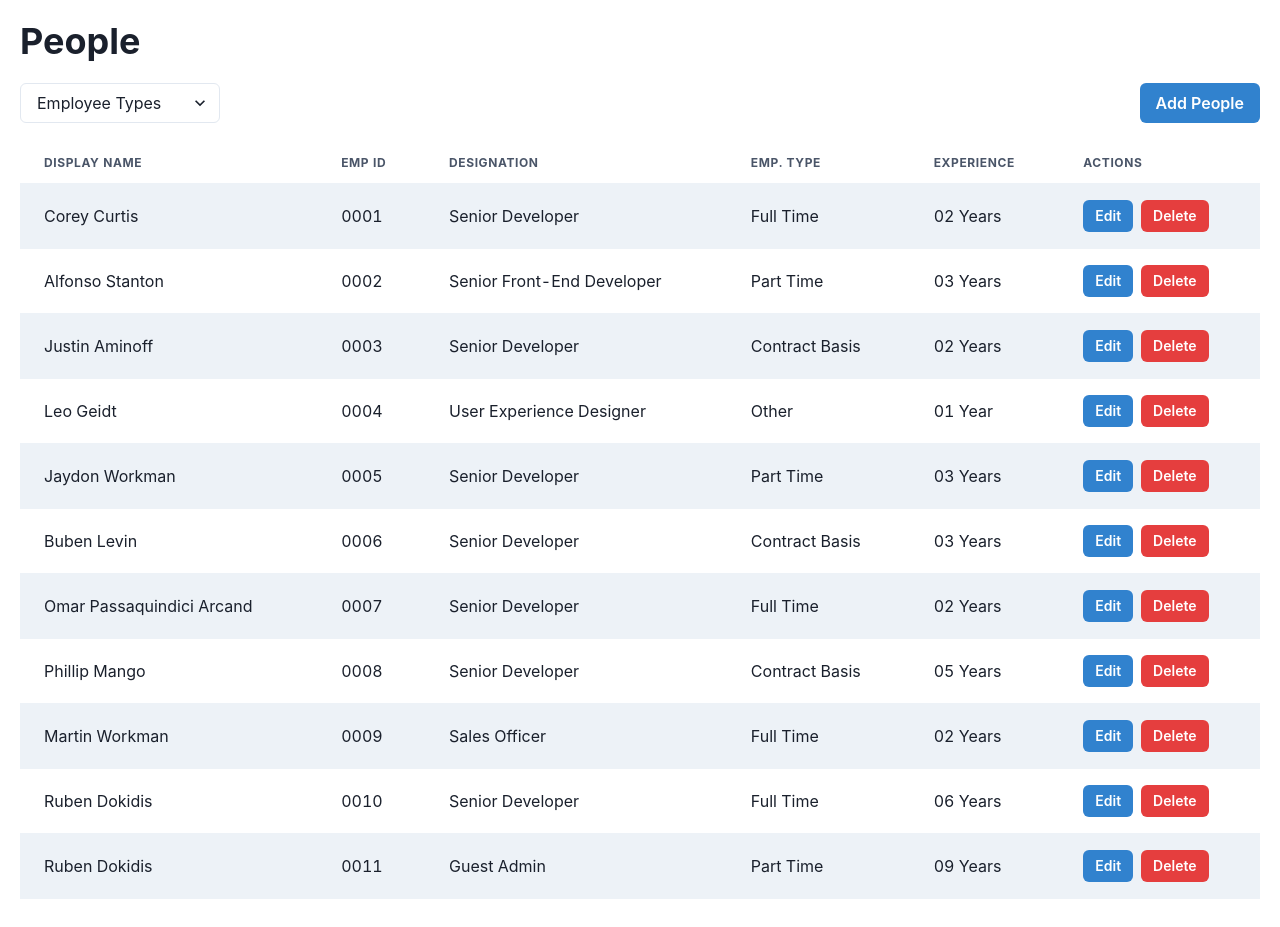
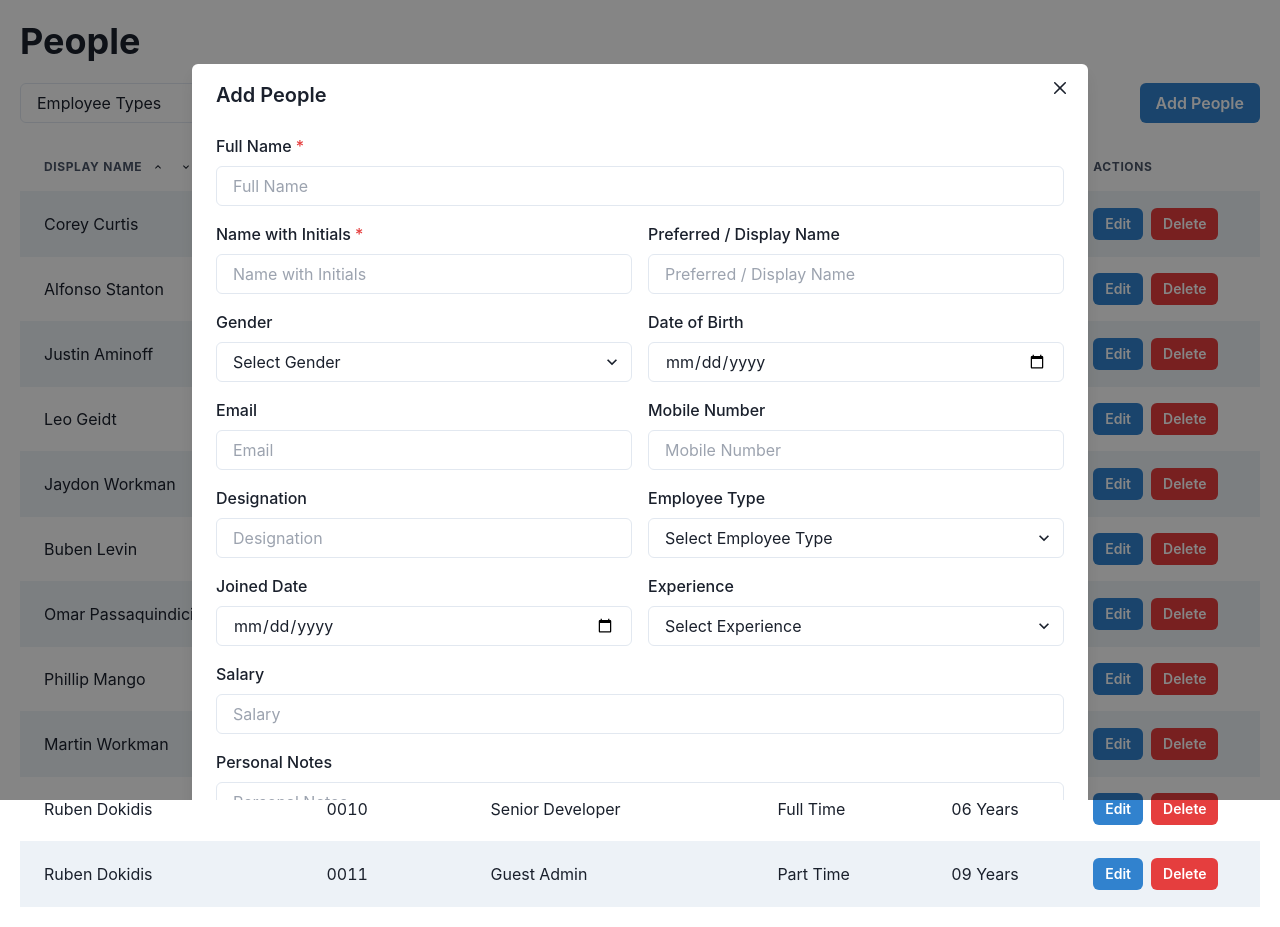
Before and after one commit to DFanso/beta-launch-technical-assignment, a React (Vite) app in the folder frontend/: page / in a window 1280 px wide. Both pictures are taken after a click on the button "Add People". Built offline with nearby package versions, Linux system fonts and the light colour scheme.

Commit message:
add edit component

```diff
--- a/frontend/package.json
+++ b/frontend/package.json
@@ -18,6 +18,7 @@
     "vite": "^5.3.1"
   },
   "dependencies": {
+    "@chakra-ui/icons": "^2.1.1",
     "@chakra-ui/react": "^2.8.2",
     "@emotion/react": "^11.11.4",
     "@emotion/styled": "^11.11.5",
--- /dev/null
+++ b/frontend/src/components/AddEditPeopleModal.tsx
@@ -0,0 +1,140 @@
+import React from 'react';
+import {
+  Modal,
+  ModalOverlay,
+  ModalContent,
+  ModalHeader,
+  ModalFooter,
+  ModalBody,
+  ModalCloseButton,
+  Button,
+  FormControl,
+  FormLabel,
+  Input,
+  Select,
+  Textarea,
+  Grid,
+  GridItem
+} from '@chakra-ui/react';
+
+const AddEditPeopleModal = ({ isOpen, onClose, initialData }: { isOpen: boolean, onClose: () => void, initialData?: any }) => {
+  return (
+    <Modal isOpen={isOpen} onClose={onClose} size="4xl">
+      <ModalOverlay />
+      <ModalContent>
+        <ModalHeader>{initialData ? 'Edit People' : 'Add People'}</ModalHeader>
+        <ModalCloseButton />
+        <ModalBody>
+          <Grid templateColumns="repeat(2, 1fr)" gap={4}>
+            <GridItem colSpan={2}>
+              <FormControl id="fullName" isRequired>
+                <FormLabel>Full Name</FormLabel>
+                <Input placeholder="Full Name" defaultValue={initialData?.fullName} />
+              </FormControl>
+            </GridItem>
+            <GridItem>
+              <FormControl id="initials" isRequired>
+                <FormLabel>Name with Initials</FormLabel>
+                <Input placeholder="Name with Initials" defaultValue={initialData?.initials} />
+              </FormControl>
+            </GridItem>
+            <GridItem>
+              <FormControl id="preferredName">
+                <FormLabel>Preferred / Display Name</FormLabel>
+                <Input placeholder="Preferred / Display Name" defaultValue={initialData?.preferredName} />
+              </FormControl>
+            </GridItem>
+            <GridItem>
+              <FormControl id="gender">
+                <FormLabel>Gender</FormLabel>
+                <Select placeholder="Select Gender" defaultValue={initialData?.gender}>
+                  <option value="male">Male</option>
+                  <option value="female">Female</option>
+                  <option value="other">Other</option>
+                </Select>
+              </FormControl>
+            </GridItem>
+            <GridItem>
+              <FormControl id="dob">
+                <FormLabel>Date of Birth</FormLabel>
+                <Input type="date" defaultValue={initialData?.dob} />
+              </FormControl>
+            </GridItem>
+            <GridItem>
+              <FormControl id="email">
+                <FormLabel>Email</FormLabel>
+                <Input placeholder="Email" defaultValue={initialData?.email} />
+              </FormControl>
+            </GridItem>
+            <GridItem>
+              <FormControl id="mobile">
+                <FormLabel>Mobile Number</FormLabel>
+                <Input placeholder="Mobile Number" defaultValue={initialData?.mobile} />
+              </FormControl>
+            </GridItem>
+            <GridItem>
+              <FormControl id="designation">
+                <FormLabel>Designation</FormLabel>
+                <Input placeholder="Designation" defaultValue={initialData?.designation} />
+              </FormControl>
+            </GridItem>
+            <GridItem>
+              <FormControl id="employeeType">
+                <FormLabel>Employee Type</FormLabel>
+                <Select placeholder="Select Employee Type" defaultValue={initialData?.employeeType}>
+                  <option value="full-time">Full Time</option>
+                  <option value="part-time">Part Time</option>
+                  <option value="contract">Contract Basis</option>
+                  <option value="other">Other</option>
+                </Select>
+              </FormControl>
+            </GridItem>
+            <GridItem>
+              <FormControl id="joinedDate">
+                <FormLabel>Joined Date</FormLabel>
+                <Input type="date" defaultValue={initialData?.joinedDate} />
+              </FormControl>
+            </GridItem>
+            <GridItem>
+              <FormControl id="experience">
+                <FormLabel>Experience</FormLabel>
+                <Select placeholder="Select Experience" defaultValue={initialData?.experience}>
+                  <option value="1">01 Year</option>
+                  <option value="2">02 Years</option>
+                  <option value="3">03 Years</option>
+                  <option value="4">04 Years</option>
+                  <option value="5">05 Years</option>
+                  <option value="6">06 Years</option>
+                  <option value="7">07 Years</option>
+                  <option value="8">08 Years</option>
+                  <option value="9">09 Years</option>
+                  <option value="10">10 Years</option>
+                </Select>
+              </FormControl>
+            </GridItem>
+            <GridItem colSpan={2}>
+              <FormControl id="salary">
+                <FormLabel>Salary</FormLabel>
+                <Input placeholder="Salary" defaultValue={initialData?.salary} />
+              </FormControl>
+            </GridItem>
+            <GridItem colSpan={2}>
+              <FormControl id="notes">
+                <FormLabel>Personal Notes</FormLabel>
+                <Textarea placeholder="Personal Notes" defaultValue={initialData?.notes} />
+              </FormControl>
+            </GridItem>
+          </Grid>
+        </ModalBody>
+        <ModalFooter>
+          <Button variant="ghost" mr={3} onClick={onClose}>
+            Cancel
+          </Button>
+          <Button colorScheme="blue">{initialData ? 'Save Changes' : 'Add People'}</Button>
+        </ModalFooter>
+      </ModalContent>
+    </Modal>
+  );
+};
+
+export default AddEditPeopleModal;
--- a/frontend/src/components/PeopleTable.tsx
+++ b/frontend/src/components/PeopleTable.tsx
@@ -1,4 +1,4 @@
-import React from 'react';
+import React, { useState } from 'react';
 import {
   Table,
   Thead,
@@ -11,12 +11,19 @@ import {
   Box,
   Heading,
   Select,
-  Flex
+  Flex,
+  IconButton,
+  useDisclosure
 } from '@chakra-ui/react';
+import { ChevronUpIcon, ChevronDownIcon } from '@chakra-ui/icons';
 import { ToastContainer, toast } from 'react-toastify';
 import 'react-toastify/dist/ReactToastify.css';
+import AddEditPeopleModal from './AddEditPeopleModal';
 
 const PeopleTable = () => {
+  const [selectedPerson, setSelectedPerson] = useState(null);
+  const { isOpen, onOpen, onClose } = useDisclosure();
+
   const people = [
     { displayName: "Corey Curtis", empId: "0001", designation: "Senior Developer", empType: "Full Time", experience: "02 Years" },
     { displayName: "Alfonso Stanton", empId: "0002", designation: "Senior Front-End Developer", empType: "Part Time", experience: "03 Years" },
@@ -31,11 +38,13 @@ const PeopleTable = () => {
     { displayName: "Ruben Dokidis", empId: "0011", designation: "Guest Admin", empType: "Part Time", experience: "09 Years" },
   ];
 
-  const handleEdit = (name: string) => {
-    toast.info(`Edit ${name}`);
+  const handleEdit = (person : any) => {
+    setSelectedPerson(person);
+    onOpen();
+    toast.info(`Edit ${person.displayName}`);
   };
 
-  const handleDelete = (name: string) => {
+  const handleDelete = (name : any) => {
     toast.error(`Delete ${name}`);
   };
 
@@ -49,14 +58,50 @@ const PeopleTable = () => {
           <option value="contract">Contract Basis</option>
           <option value="other">Other</option>
         </Select>
-        <Button colorScheme="blue">Add People</Button>
+        <Button colorScheme="blue" onClick={onOpen}>Add People</Button>
       </Flex>
       <TableContainer>
         <Table variant="striped" colorScheme="gray">
           <Thead>
             <Tr>
-              <Th>Display Name</Th>
-              <Th>Emp ID</Th>
+              <Th>
+                <Flex alignItems="center">
+                  Display Name
+                  <IconButton
+                    aria-label="Sort Display Name"
+                    icon={<ChevronUpIcon />}
+                    size="xs"
+                    variant="ghost"
+                    ml={1}
+                  />
+                  <IconButton
+                    aria-label="Sort Display Name Desc"
+                    icon={<ChevronDownIcon />}
+                    size="xs"
+                    variant="ghost"
+                    ml={1}
+                  />
+                </Flex>
+              </Th>
+              <Th>
+                <Flex alignItems="center">
+                  Emp ID
+                  <IconButton
+                    aria-label="Sort Emp ID"
+                    icon={<ChevronUpIcon />}
+                    size="xs"
+                    variant="ghost"
+                    ml={1}
+                  />
+                  <IconButton
+                    aria-label="Sort Emp ID Desc"
+                    icon={<ChevronDownIcon />}
+                    size="xs"
+                    variant="ghost"
+                    ml={1}
+                  />
+                </Flex>
+              </Th>
               <Th>Designation</Th>
               <Th>Emp. Type</Th>
               <Th>Experience</Th>
@@ -72,7 +117,7 @@ const PeopleTable = () => {
                 <Td>{person.empType}</Td>
                 <Td>{person.experience}</Td>
                 <Td>
-                  <Button colorScheme="blue" size="sm" onClick={() => handleEdit(person.displayName)}>Edit</Button>
+                  <Button colorScheme="blue" size="sm" onClick={() => handleEdit(person)}>Edit</Button>
                   <Button colorScheme="red" size="sm" ml={2} onClick={() => handleDelete(person.displayName)}>Delete</Button>
                 </Td>
               </Tr>
@@ -80,6 +125,7 @@ const PeopleTable = () => {
           </Tbody>
         </Table>
       </TableContainer>
+      <AddEditPeopleModal isOpen={isOpen} onClose={onClose} initialData={selectedPerson} />
       <ToastContainer />
     </Box>
   );
```
Also changed, not shown: 1 other file (tests, documents, lock files or other folders).
